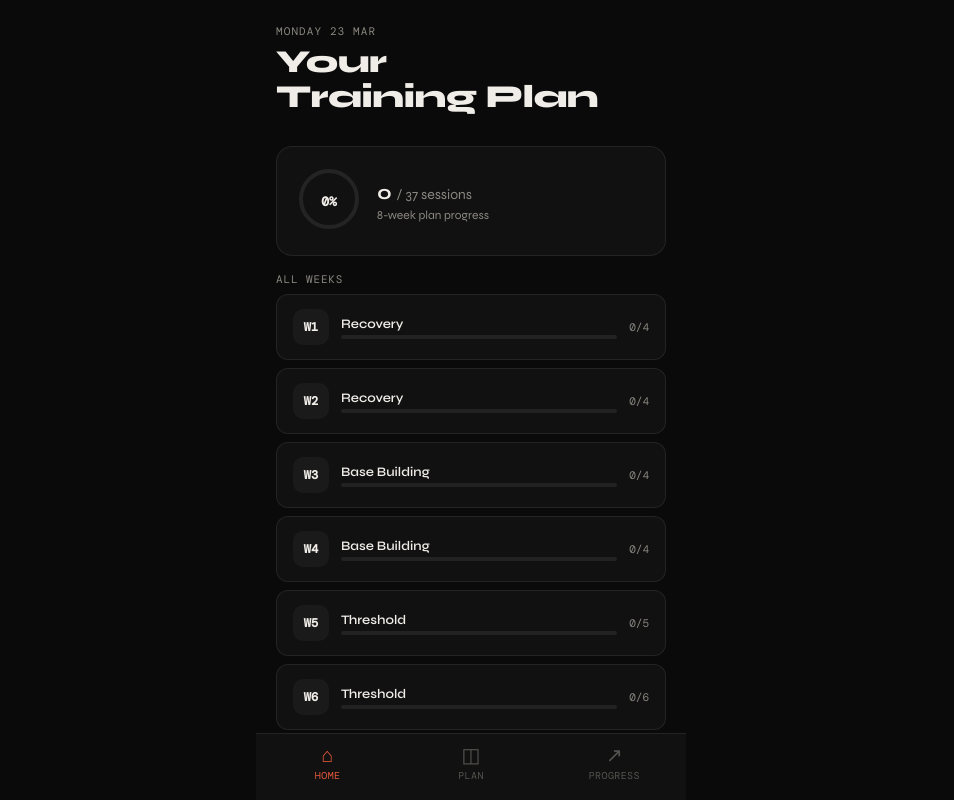
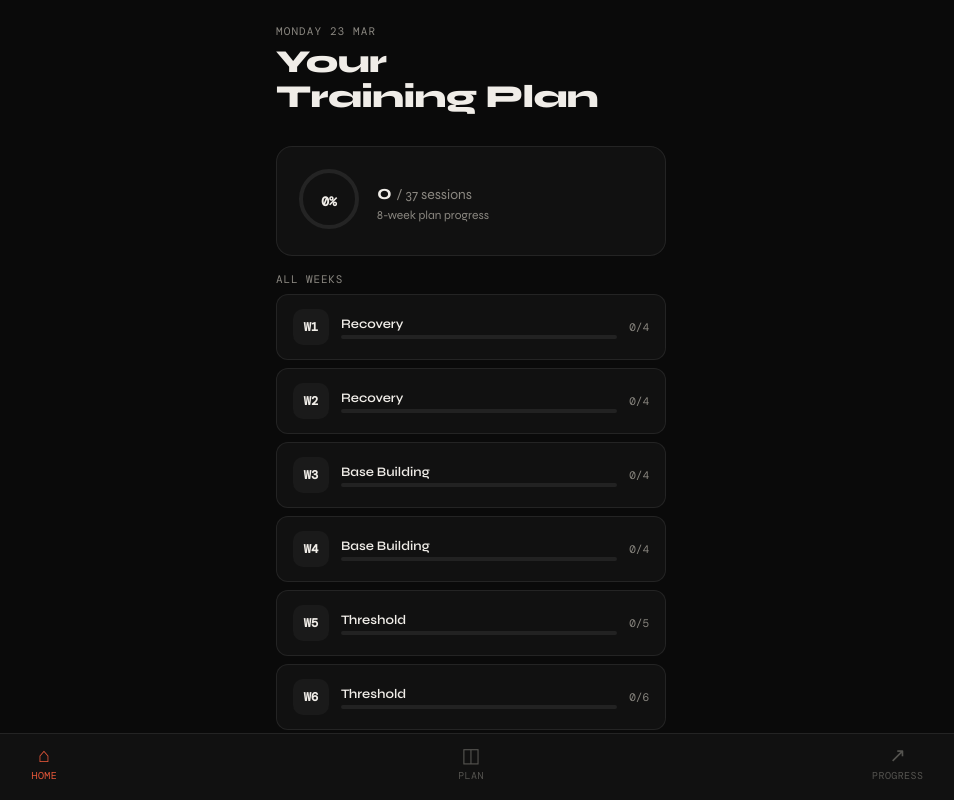
Before and after one commit to aaryaman1211/FitnessTracker, a React (Create React App) app: page / in a window 1280 px wide. Shown: the whole page, without its empty margins (169-1123 px from the left). Built offline with nearby package versions, Linux system fonts and the light colour scheme.

Commit message:
Make the Navigation Bar move with Screen

```diff
--- a/src/App.js
+++ b/src/App.js
@@ -497,11 +497,11 @@ function BottomNav({ tab, setTab }) {
   ];
   return (
     <div style={{
-      position: 'sticky', bottom: 0, display: 'flex', background: 'var(--bg2)',
+      position: 'fixed', bottom: 0, left: 0, right: 0,
+      display: 'flex', background: 'var(--bg2)',
       borderTop: '1px solid var(--border)',
       paddingBottom: 'calc(var(--safe-bottom) + 8px)',
-      flexShrink: 0,
-      marginBottom: 0,
+      zIndex: 50,
     }}>
       {items.map(item => (
         <button key={item.id} onClick={() => setTab(item.id)} style={{
--- a/src/index.css
+++ b/src/index.css
@@ -66,3 +66,9 @@ input, textarea, button { font-family: var(--font-display); }
   margin: 0 auto;
   overflow: hidden;
 }
+
+.bottom-nav {
+  max-width: 430px;
+  left: 50%;
+  transform: translateX(-50%);
+}
```
